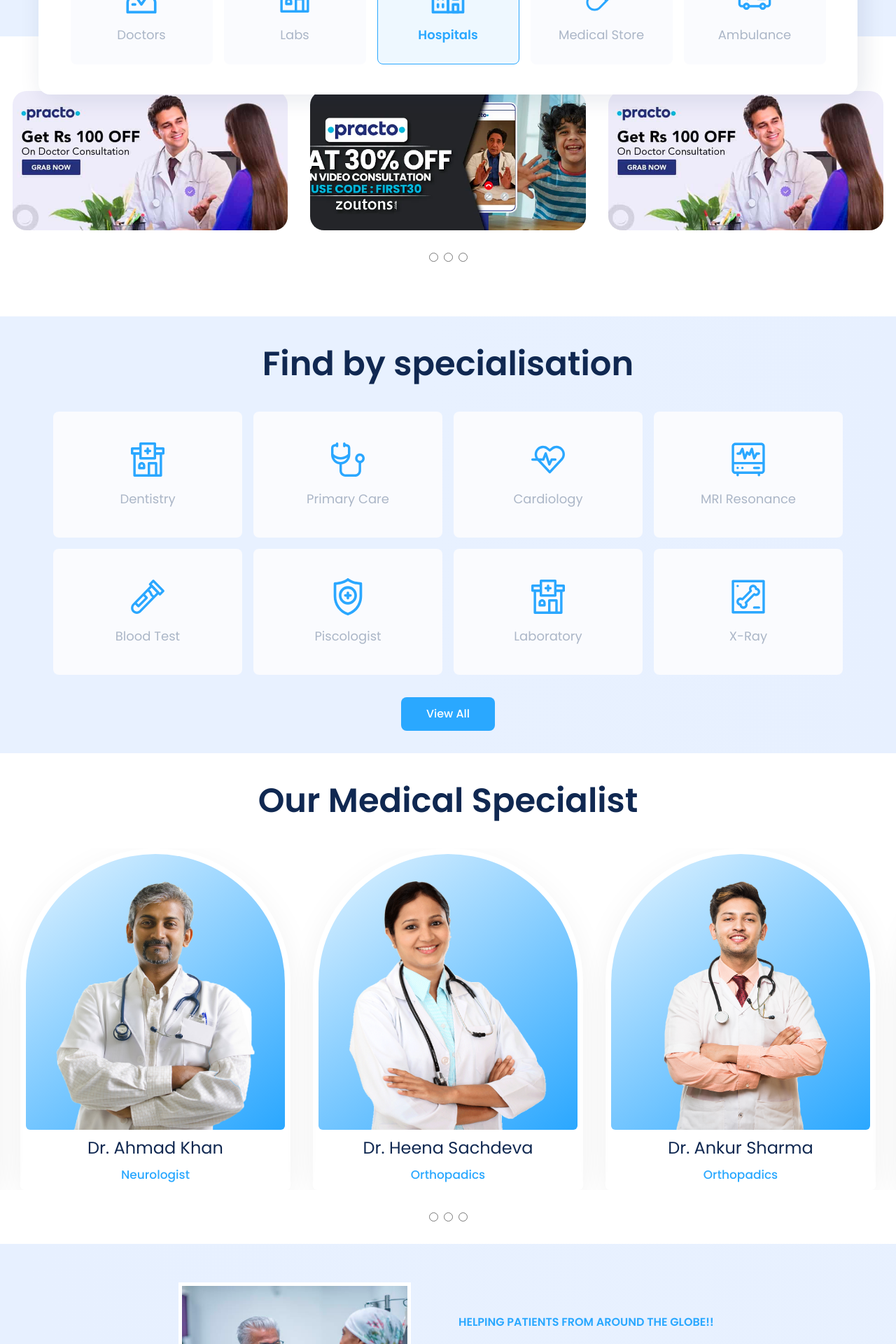
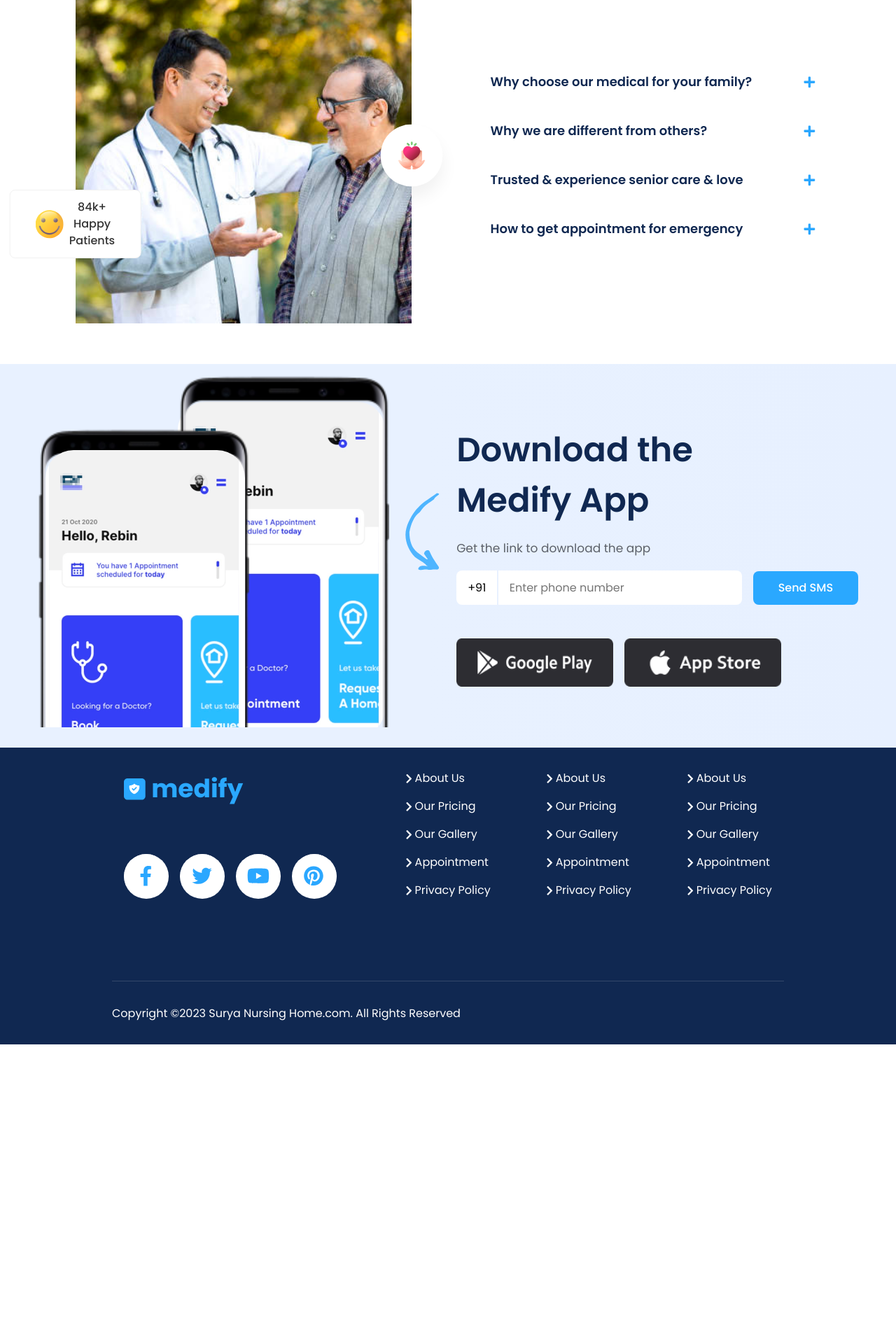
Before and after one commit to abhay8696/medify, a React (Vite) app: page /find in a window 1280 px wide. Shown: the part 820-2740 px from the top of the page at 70% size. After the commit the page ends 2312 px from the top, so only its background shows below. Built offline with nearby package versions, Linux system fonts and the light colour scheme.

Commit message:
installed react-router-dom and applied routes to Pages

```diff
--- a/package.json
+++ b/package.json
@@ -14,7 +14,8 @@
     "@emotion/styled": "^11.11.5",
     "@mui/material": "^5.15.15",
     "react": "^18.2.0",
-    "react-dom": "^18.2.0"
+    "react-dom": "^18.2.0",
+    "react-router-dom": "^6.22.3"
   },
   "devDependencies": {
     "@types/react": "^18.2.66",
--- a/src/App.jsx
+++ b/src/App.jsx
@@ -1,20 +1,12 @@
 import { useState } from 'react'
-import './App.css'
+import './App.css';
+import { BrowserRouter, Routes, Route } from "react-router-dom";
 //components
-import Button from './components/Button/Button'
-import Navbar from './components/Navbar/Navbar'
-import AppTop from './components/AppTop/AppTop'
-import Hero from './components/Hero/Hero'
-import CardHolder from './components/CardHolder/CardHolder'
-import Specialization from './components/Specialization/Specialization'
-import PatientCaring from './components/PatientCaring/PatientCaring'
-import Blogs from './components/Blogs/Blogs'
-import Families from './components/Families/Families'
-import FAQ from './components/FAQ/FAQ'
 import Download from './components/Download/Download'
 import MainFooter from './components/MainFooter/MainFooter'
-import SearchResults from './components/SearchResults/SearchResults'
-import Bookings from './components/Bookings/Bookings'
+import HomePage from './components/HomePage/HomePage'
+import FindPage from './components/FindPage/FindPage'
+import BookingsPage from './components/BookingsPage/BookingsPage'
 
 function App() {
   const [bookings, setBookings] = useState({})
@@ -22,26 +14,16 @@ function App() {
   return (
     <>
       <div className='App'>
-        {/* navbar */}
-        <AppTop />
-        <Navbar />
 
-        {/* home */}
-        <Hero />
-        <CardHolder type="offers" classForMargin={"CardHolder-offers"}/>
-        <Specialization />
-        <CardHolder type="persons"/>
-        <PatientCaring />
-        <Blogs />
-        <Families />
+        <BrowserRouter>
+          <Routes>
+            <Route path='/' exact element={<HomePage />} />
+            <Route path='/home' exact element={<HomePage />} />
+            <Route path='/find' exact element={<FindPage bookings={bookings}/>} />
+            <Route path='/bookings' exact element={ <BookingsPage />} />
+          </Routes>
+        </BrowserRouter>
 
-        {/* find */}
-        <SearchResults bookings={bookings}/>
-
-        {/* bookings */}
-        <Bookings />
-        {/* footer */}
-        <FAQ />
         <Download />
         <MainFooter />
       </div>
--- a/src/components/BookingsPage/BookingsPage.jsx
+++ b/src/components/BookingsPage/BookingsPage.jsx
@@ -0,0 +1,18 @@
+import React from 'react';
+//components
+import Bookings from '../Bookings/Bookings';
+import AppTop from '../AppTop/AppTop';
+import Navbar from '../Navbar/Navbar';
+
+const BookingsPage = () => {
+    return (
+        <>
+            <AppTop />
+            <Navbar />
+
+            <Bookings />
+        </>
+    );
+};
+
+export default BookingsPage;
--- a/src/components/FindPage/FindPage.jsx
+++ b/src/components/FindPage/FindPage.jsx
@@ -0,0 +1,21 @@
+import React from 'react';
+//components
+import SearchResults from '../SearchResults/SearchResults';
+import FAQ from '../FAQ/FAQ';
+import AppTop from '../AppTop/AppTop';
+import Navbar from '../Navbar/Navbar';
+
+const FindPage = ({bookings}) => {
+    return (
+        <>
+            <AppTop />
+            <Navbar />
+
+            <SearchResults bookings={bookings}/>
+
+            <FAQ />
+        </>
+    );
+};
+
+export default FindPage;
--- a/src/components/HomePage/HomePage.jsx
+++ b/src/components/HomePage/HomePage.jsx
@@ -0,0 +1,32 @@
+import React from 'react';
+//components
+import AppTop from '../AppTop/AppTop';
+import Navbar from '../Navbar/Navbar';
+import Hero from '../Hero/Hero';
+import CardHolder from '../CardHolder/CardHolder';
+import Specialization from '../Specialization/Specialization';
+import PatientCaring from '../PatientCaring/PatientCaring';
+import Blogs from '../Blogs/Blogs';
+import Families from '../Families/Families';
+import FAQ from '../FAQ/FAQ';
+
+const HomePage = () => {
+    return (
+        <>
+            <AppTop />
+            <Navbar />
+
+            <Hero />
+            <CardHolder type="offers" classForMargin={"CardHolder-offers"}/>
+            <Specialization />
+            <CardHolder type="persons"/>
+            <PatientCaring />
+            <Blogs />
+            <Families />
+
+            <FAQ />
+        </>
+    );
+};
+
+export default HomePage;
```
Also changed, not shown: 1 other file (tests, documents, lock files or other folders).
